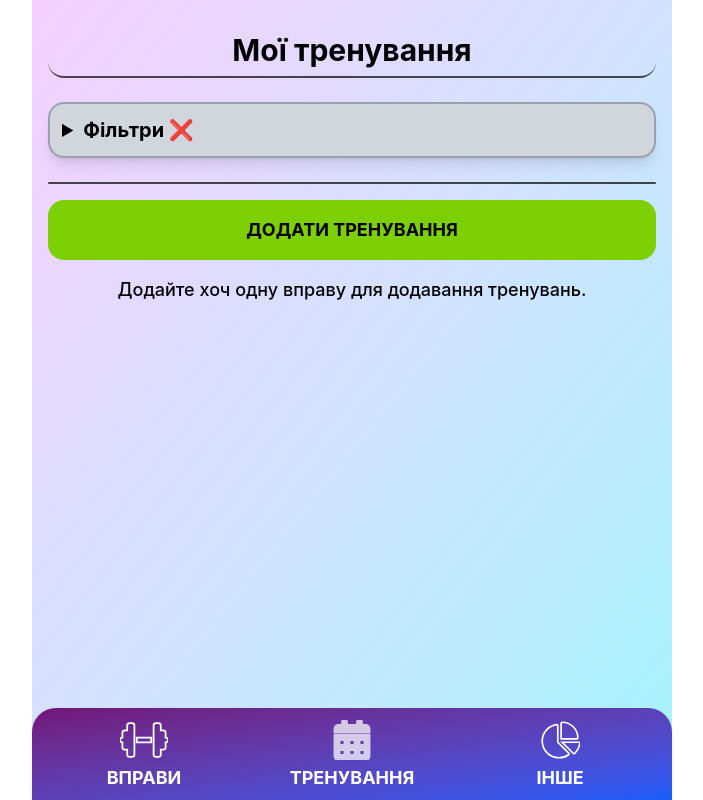
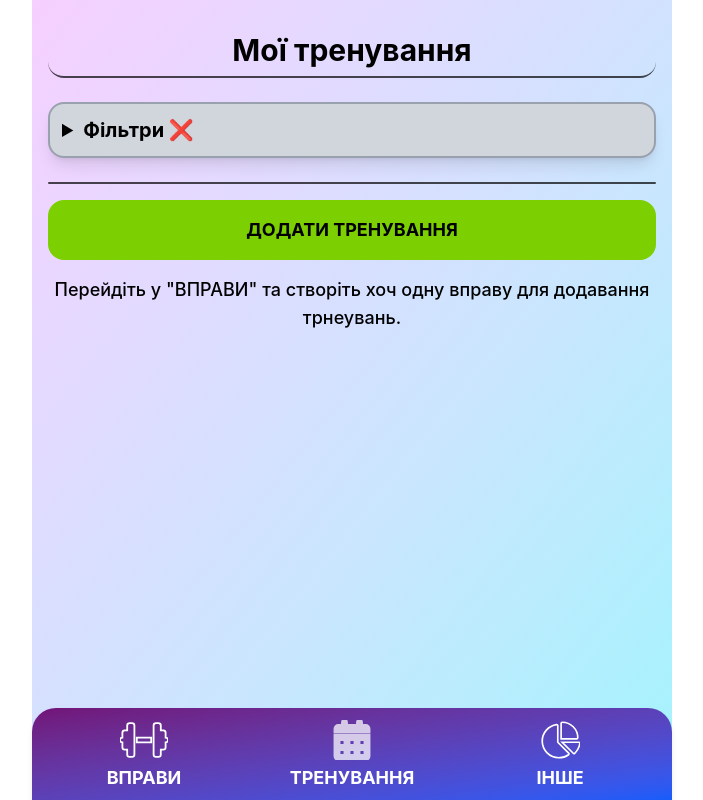
Before and after one commit to Riksev/physical-exercises-manager, a React (Vite) app: page / in a window 1280 px wide. Shown: the whole page, without its empty margins (288-991 px from the left). Built offline with nearby package versions, Linux system fonts and the light colour scheme.

Commit message:
changed version and informational text

```diff
--- a/src/components/other/About.tsx
+++ b/src/components/other/About.tsx
@@ -4,7 +4,7 @@ const About = () => {
          <summary>Про вебзастосунок</summary>
          <div className="mt-4 flex flex-col">
             <p>GymGer - менеджер з фізичних вправ.</p>
-            <p>Версія: v1.5.2.</p>
+            <p>Версія: v1.5.3.</p>
             <p>
                Розробник:{' '}
                <a
--- a/src/components/workouts/ListOfWorkouts.tsx
+++ b/src/components/workouts/ListOfWorkouts.tsx
@@ -10,7 +10,10 @@ const ListOfWorkouts = ({
       <div className="mt-4 flex w-full flex-col gap-4">
          {workouts.length === 0 ? (
             exercises.length === 0 ? (
-               <p>Додайте хоч одну вправу для додавання тренувань.</p>
+               <p>
+                  Перейдіть у "ВПРАВИ" та створіть хоч одну вправу для додавання
+                  трнеувань.
+               </p>
             ) : (
                <p>Записи тренувань відсутні.</p>
             )
```
